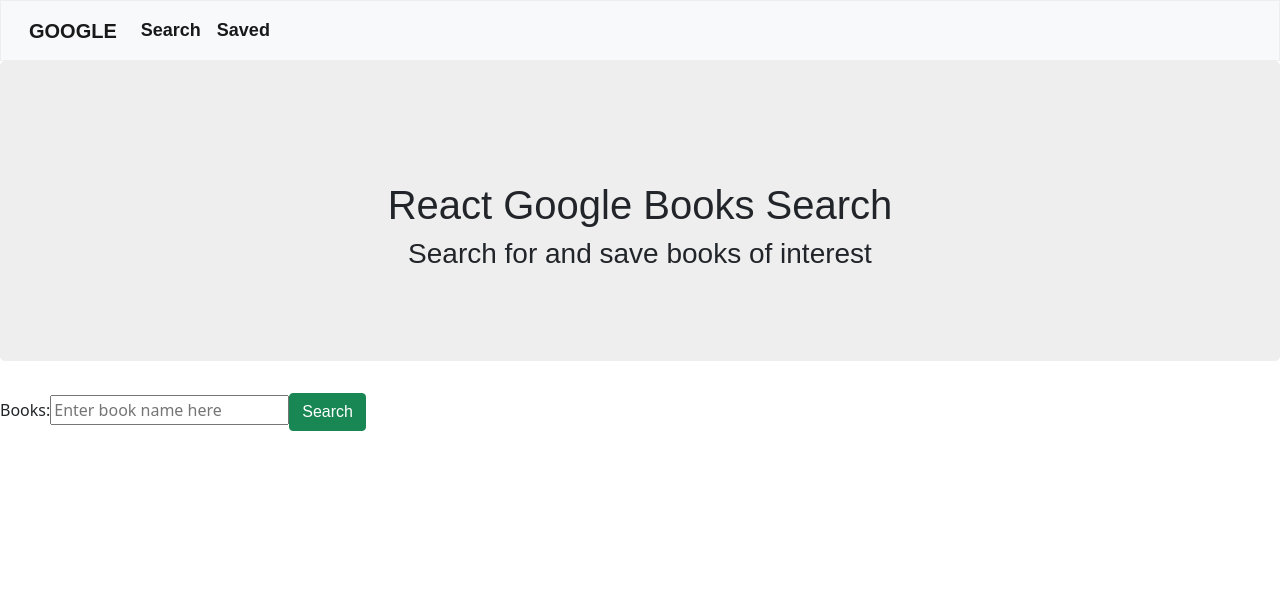
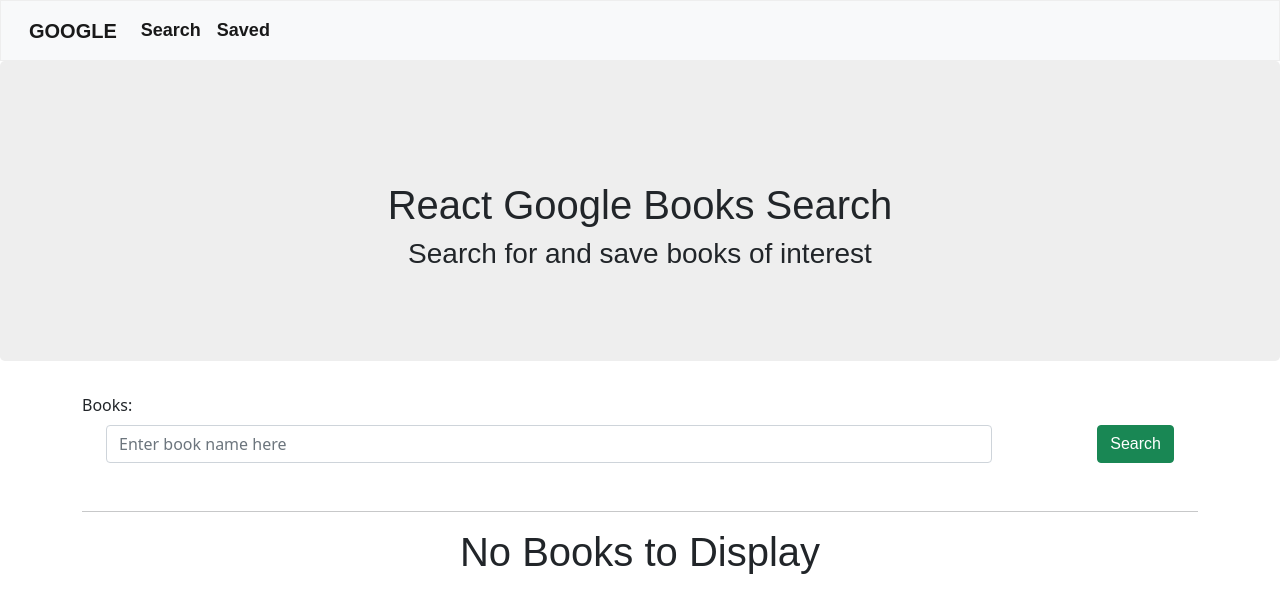
Before and after one commit to KeonaK/google-books-search, a React (Create React App) app in the folder Client/: page / in a window 1280 px wide. Shown: the top 612 px of the page. Built offline with nearby package versions, Linux system fonts and the light colour scheme; a web font is replaced by a local one.

Commit message:
results now load but will need to fix the image render

```diff
--- a/Client/public/index.html
+++ b/Client/public/index.html
@@ -10,9 +10,6 @@
       name="description"
       content="Web site created using create-react-app"
     />
-    <link rel="apple-touch-icon" href="%PUBLIC_URL%/logo192.png" />
-
-    <link rel="manifest" href="%PUBLIC_URL%/manifest.json" />
 
     <title>Google Books Search</title>
   </head>
--- a/Client/src/components/Nav/index.js
+++ b/Client/src/components/Nav/index.js
@@ -3,13 +3,13 @@ import { Link } from "react-router-dom";
 
 function Nav() {
   return (
-    <nav class="navbar navbar-expand-lg navbar-light bg-light">
-      <div class="container-fluid">
-        <Link class="navbar-brand" to="/">
+    <nav className="navbar navbar-expand-lg navbar-light bg-light">
+      <div className="container-fluid">
+        <Link className="navbar-brand" to="/">
           Google
         </Link>
         <button
-          class="navbar-toggler"
+          className="navbar-toggler"
           type="button"
           data-bs-toggle="collapse"
           data-bs-target="#navbarNav"
@@ -17,17 +17,21 @@ function Nav() {
           aria-expanded="false"
           aria-label="Toggle navigation"
         >
-          <span class="navbar-toggler-icon"></span>
+          <span className="navbar-toggler-icon"></span>
         </button>
-        <div class="collapse navbar-collapse" id="navbarNav">
-          <ul class="navbar-nav">
-            <li class="nav-item">
-              <Link class="nav-link active" aria-current="page" to="/search">
+        <div className="collapse navbar-collapse" id="navbarNav">
+          <ul className="navbar-nav">
+            <li className="nav-item">
+              <Link
+                className="nav-link active"
+                aria-current="page"
+                to="/search"
+              >
                 Search
               </Link>
             </li>
-            <li class="nav-item">
-              <Link class="nav-link active" to="/saved">
+            <li className="nav-item">
+              <Link className="nav-link active" to="/saved">
                 Saved
               </Link>
             </li>
--- a/Client/src/pages/Search.js
+++ b/Client/src/pages/Search.js
@@ -3,49 +3,99 @@ import API from "../utils/API";
 import Jumbotron from "../components/Jumbotron";
 import { FormBtn, Input } from "../components/Form";
 import { Result, ResultItem } from "../components/Result";
+import { Container, Col, Row } from "../components/Grid";
 
 function Search() {
   const [books, setBooks] = useState([]);
   const [bookSearch, setBookSearch] = useState("");
 
   const handleInputChange = (event) => {
-    const { value } = event.target;
-    setBookSearch(value);
+    const { name, value } = event.target;
+    setBookSearch({ [name]: value });
   };
 
   const handleFormSubmit = (event) => {
     // When the form is submitted, prevent its default behavior, get recipes update the recipes state
     event.preventDefault();
-    API.getBooks(bookSearch)
-      .then((res) => setBooks(res.data))
+    API.getApi(bookSearch.query)
+      .then((res) => setBooks(res.data.items))
       .catch((err) => console.log(err));
   };
 
   return (
     <div>
       <Jumbotron>
-        <h1>React Google Books Search</h1>
+        <h1>React Google Books Search</h1>{" "}
         <h3>Search for and save books of interest</h3>
       </Jumbotron>
+      <Container>
+        <Row>
+          <Col size="md-12">
             <form className="search">
               <div className="form-group">
                 {" "}
                 <label htmlFor="search">Books:</label>
-          <input
-            name="bookSearch"
-            value={bookSearch}
+                <Container>
+                  <Row>
+                    <Col size="xs-9 sm-10">
+                      <Input
+                        name="query"
+                        // value={bookSearch}
                         onChange={handleInputChange}
                         placeholder="Enter book name here"
                       />
-          <button
+                    </Col>
+                    <Col size="xs-3 sm-2">
+                      <FormBtn
+                        onClick={handleFormSubmit}
                         type="submit"
-            onClick={handleFormSubmit}
-            className="btn btn-success"
+                        className="input-lg"
                       >
                         Search
-          </button>
+                      </FormBtn>
+                    </Col>
+                  </Row>
+                </Container>
               </div>
             </form>
+          </Col>
+        </Row>
+        <hr></hr>
+        <Row>
+          <Col size="xs-12">
+            {!books.length ? (
+              <h1 className="text-center">No Books to Display</h1>
+            ) : (
+              <Result>
+                {books.map((book) => {
+                  return (
+                    <div>
+                      <ResultItem
+                        key={book._id}
+                        title={book.volumeInfo.title}
+                        authors={book.volumeInfo.authors}
+                        description={book.volumeInfo.description}
+                        image={book.volumeInfo.imageLinks.thumbnail}
+                        link={book.volumeInfo.infoLink}
+                      />
+                      <div>
+                        <a
+                          target="_blank"
+                          rel="noreferrer"
+                          href={book.volumeInfo.infoLink}
+                        >
+                          View
+                        </a>
+                        <FormBtn>Save</FormBtn>
+                      </div>
+                    </div>
+                  );
+                })}
+              </Result>
+            )}
+          </Col>
+        </Row>
+      </Container>
     </div>
   );
 }
--- a/Client/src/utils/API.js
+++ b/Client/src/utils/API.js
@@ -1,11 +1,12 @@
 import axios from "axios";
 
 export default {
+  getApi: function (query) {
+    return axios.get(` https://www.googleapis.com/books/v1/volumes?q=${query}`);
+  },
   // Gets all books
   getBooks: function () {
-    return axios.get(
-      "https://www.googleapis.com/books/v1/volumes?q=langRestrict=en&printType=books"
-    );
+    return axios.get("/api/books");
   },
   // Gets the book with the given id
   getBook: function (id) {
@@ -20,5 +21,3 @@ export default {
     return axios.post("/api/books", bookData);
   },
 };
-
-//
```
Also changed, not shown: Client/public/manifest.json (deleted), 1 other file (tests, documents, lock files or other folders). Lines whose indentation alone changed are shown as unchanged.
